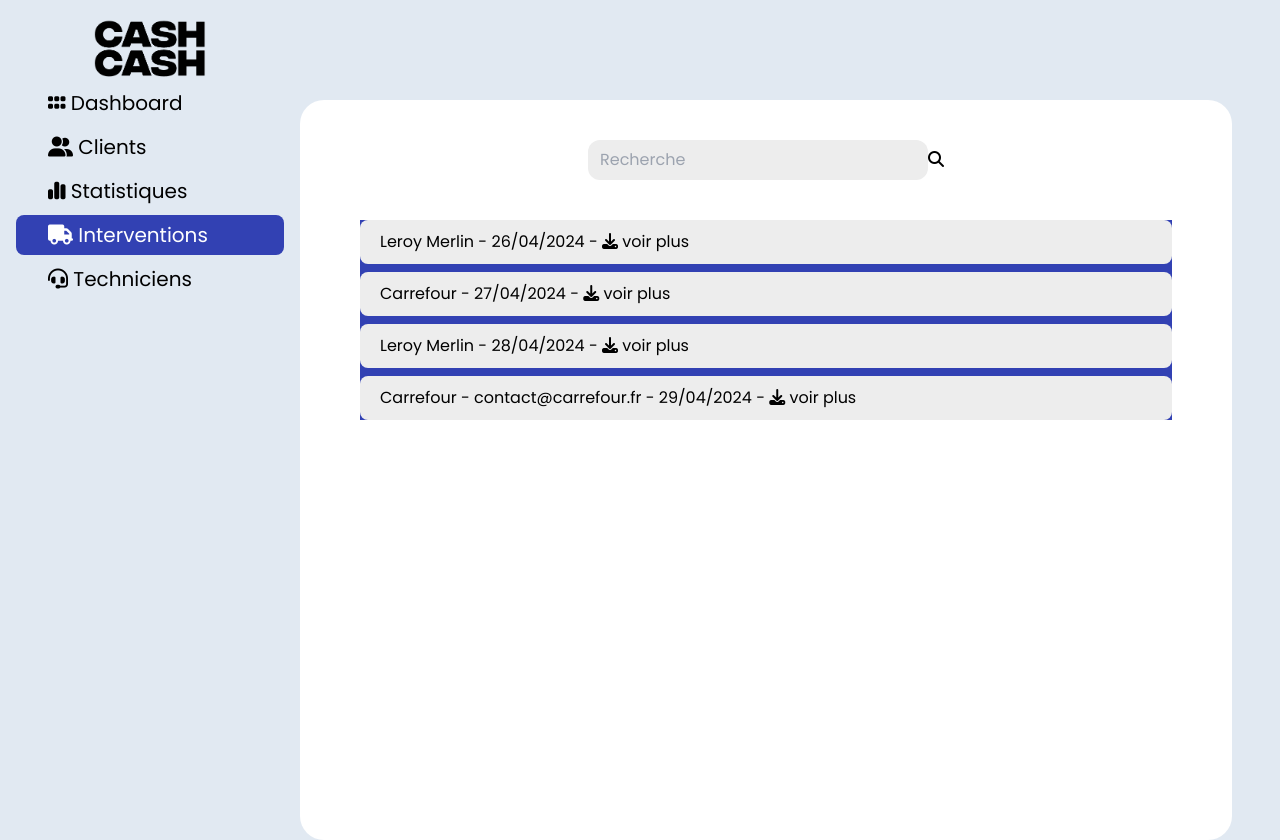
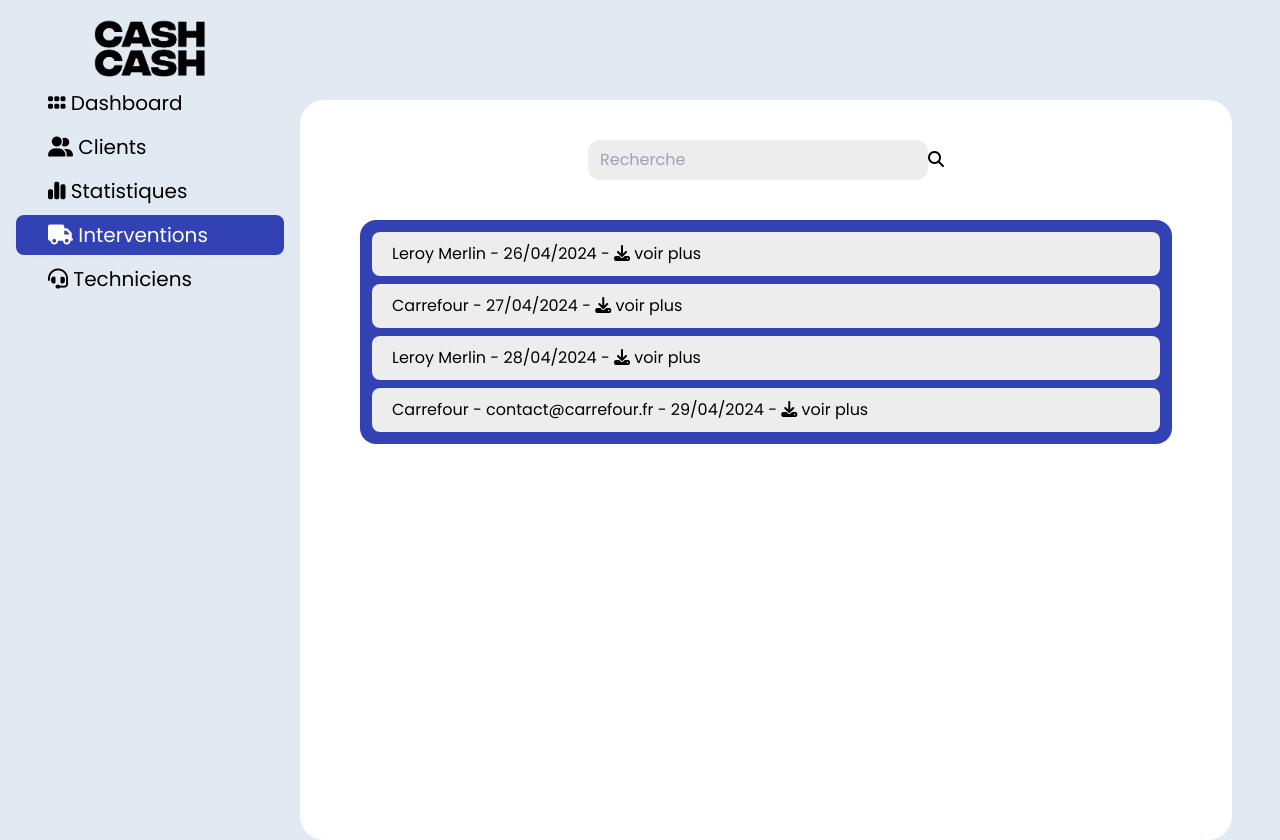
Before and after one commit to CashCash2SioSlam/Cash_Cash, a Vue app in the folder front-server/: page /intervention in a window 1280 px wide. Built offline with nearby package versions, Linux system fonts and the light colour scheme.

Commit message:
page intervention

```diff
--- a/front-server/src/views/InterventionView.vue
+++ b/front-server/src/views/InterventionView.vue
@@ -13,7 +13,7 @@
 
 
 
-    <div class="mx-[60px] bg-[#3241B3]">
+    <div class="mx-[60px] bg-[#3241B3] p-3 rounded-2xl">
       <div class="bg-[#EDEDED] py-[10px] rounded-lg x-2">
         <p class="ml-5">Leroy Merlin - 26/04/2024 - <i class="fa-solid fa-download"></i> voir plus</p>
       </div>
```
